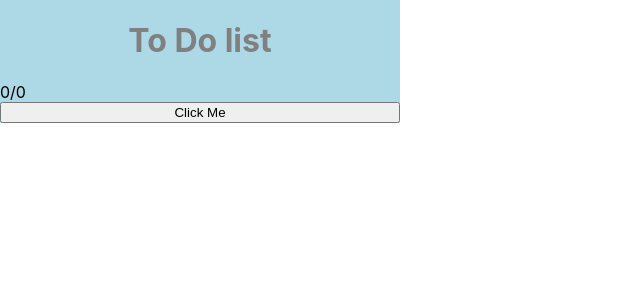
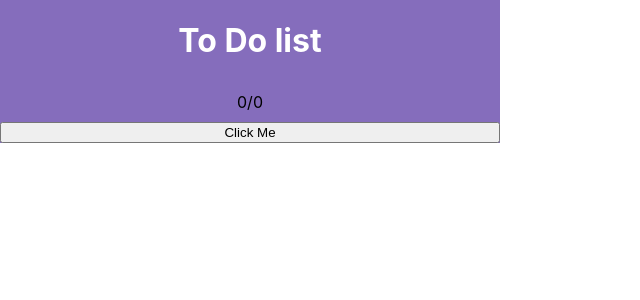
Before and after one commit to Bonnie009/web-dev-4-todo-list, a Next.js app in the folder to-do-list/: page / in a window 1280 px wide. Shown: the top 300 px of the page, without its empty margins (0-640 px from the left). Built offline with nearby package versions, Linux system fonts and the light colour scheme.

Commit message:
CHanged layut and centered

```diff
--- a/to-do-list/components/Items.jsx
+++ b/to-do-list/components/Items.jsx
@@ -25,7 +25,7 @@ export const Items = ({ list, replaceList }) => {
   };
 
   return (
-    <div>
+    <div className={styles.olist}>
       {list.map((item) => (
         <div key={item.itemId}>
           <input
--- a/to-do-list/pages/index.jsx
+++ b/to-do-list/pages/index.jsx
@@ -8,7 +8,7 @@ export default function Home() {
   return (
     <div className={styles.container}>
       <h1 className={styles.title}>To Do list</h1>
-      <Items className={styles.olist} list={list} replaceList={replaceList} />
+      <Items list={list} replaceList={replaceList} />
       <ItemAdder addToList={addToList} />
     </div>
   );
--- a/to-do-list/styles/Home.module.css
+++ b/to-do-list/styles/Home.module.css
@@ -2,9 +2,9 @@
 
 /*This is the Main body*/
 .container{
-  width: 400px;
+  width: 500px;
   height: 100%;
-  background-color: lightblue;
+  background-color: #856dbc;
   display: flex;
   justify-content: center;
   flex-direction: column;
@@ -13,15 +13,24 @@
 
 /*This is the Title To do List*/
 .title{
-  color:gray;
+  color:white;
   display: flex;
   justify-content: center;
 
 }
 
+.olist{
+  display: flex;
+  justify-content: center;
+  align-items: center;
+  flex-direction: column;
+  padding-top: 10px;
+  padding-bottom: 10px;
+}
+
 /*This component is just for deleting*/
 .delete{
-  color:gray;
+  color:white;
 }
 
 
```
